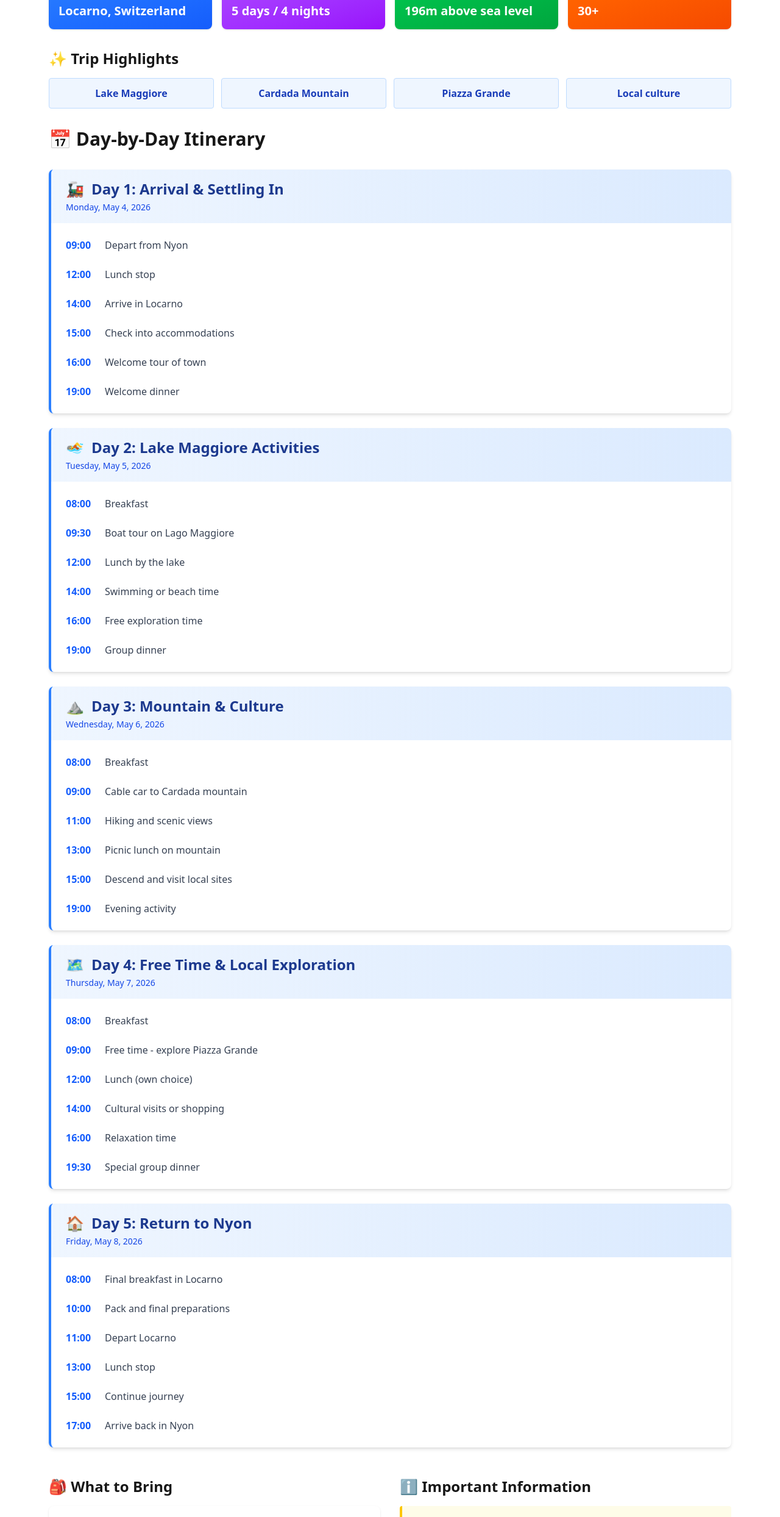
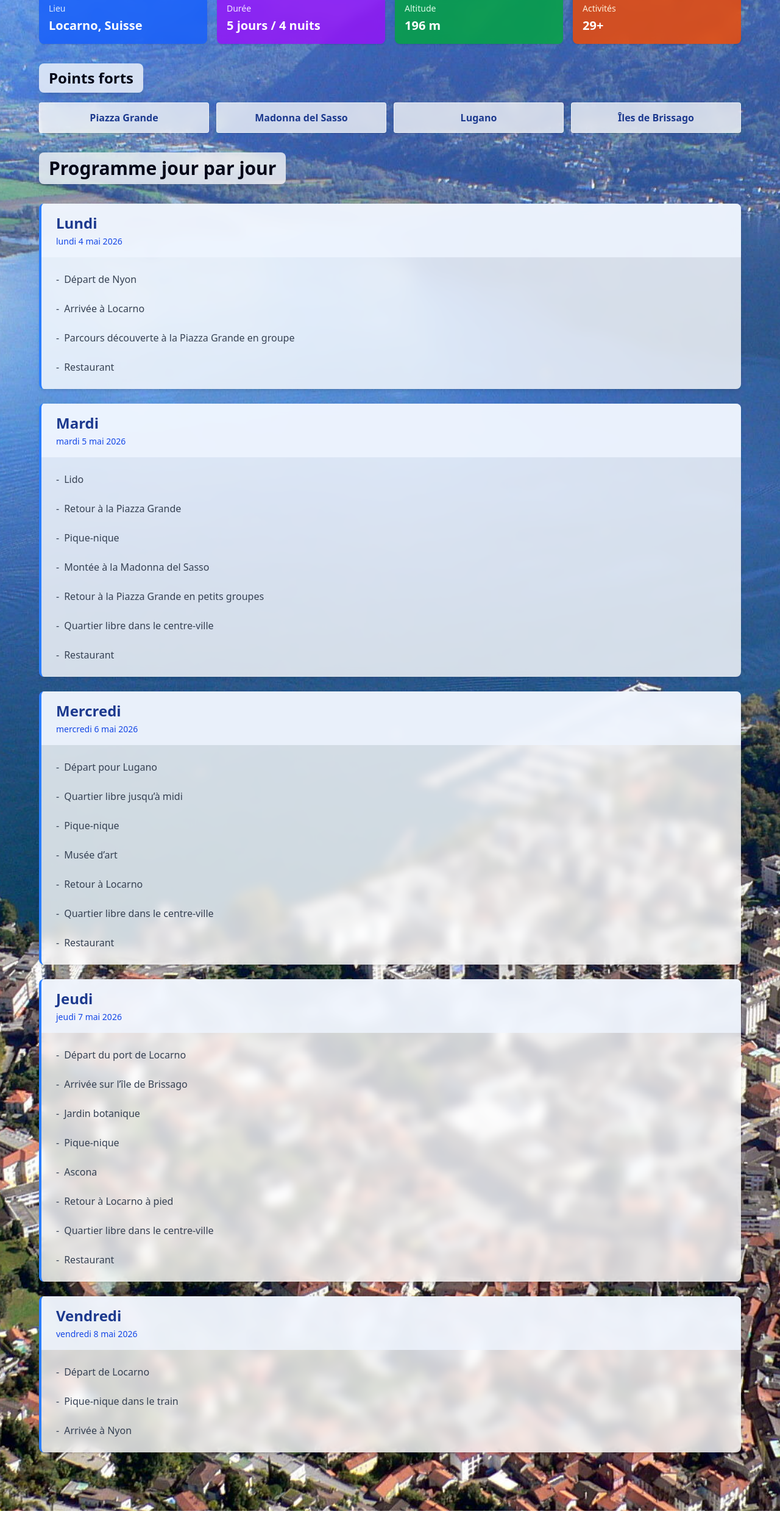
Before and after one commit to albertodicaprio/site11vp1-nextjs, a Next.js app: page /class-trip in a window 1280 px wide. Shown: the part 268-2756 px from the top of the page at 61% size. Built offline with nearby package versions, Linux system fonts and the light colour scheme.

Commit message:
add background

```diff
--- a/app/class-trip/page.tsx
+++ b/app/class-trip/page.tsx
@@ -1,41 +1,48 @@
 import { tripDays, tripInfo, getTotalActivities } from '@/data/tripDays';
+import classTripBackground from '@/locarno-porto-panoramio.jpg';
 
 export default function ClassTripPage() {
   const totalActivities = getTotalActivities();
 
   return (
-    <div className="max-w-6xl mx-auto px-4 py-12">
-      <div className="mb-12">
-        <h1 className="text-4xl font-bold mb-2">Class Trip: Locarno 2026</h1>
-        <p className="text-gray-600 mb-8">{tripInfo.duration} - A trip to Switzerland's sunny south</p>
+    <div
+      className="min-h-screen bg-slate-900 bg-cover bg-center bg-scroll px-4 py-12"
+      style={{
+        backgroundImage: `url(${classTripBackground.src})`,
+      }}
+    >
+      <div className="max-w-6xl mx-auto">
+        <div className="inline-block bg-white/75 px-4 py-3 rounded-lg shadow-lg backdrop-blur-sm mb-12">
+          <h1 className="text-4xl font-bold mb-2 text-slate-950">Journal du voyage à Locarno</h1>
+          <p className="text-slate-800">Voici ce que l&apos;on a fait pendant le voyage</p>
         </div>
 
         {/* Trip Overview Cards */}
         <div className="grid grid-cols-2 md:grid-cols-4 gap-4 mb-8">
-        <div className="bg-gradient-to-br from-blue-500 to-blue-600 text-white p-4 rounded-lg shadow">
-          <p className="text-sm text-blue-100 mb-1">Location</p>
+          <div className="bg-blue-600/80 text-white p-4 rounded-lg shadow backdrop-blur-sm">
+            <p className="text-sm text-blue-100 mb-1">Lieu</p>
             <p className="text-xl font-bold">{tripInfo.destination}</p>
           </div>
-        <div className="bg-gradient-to-br from-purple-500 to-purple-600 text-white p-4 rounded-lg shadow">
-          <p className="text-sm text-purple-100 mb-1">Duration</p>
+          <div className="bg-purple-600/80 text-white p-4 rounded-lg shadow backdrop-blur-sm">
+            <p className="text-sm text-purple-100 mb-1">Durée</p>
             <p className="text-xl font-bold">{tripInfo.duration}</p>
           </div>
-        <div className="bg-gradient-to-br from-green-500 to-green-600 text-white p-4 rounded-lg shadow">
-          <p className="text-sm text-green-100 mb-1">Elevation</p>
+          <div className="bg-green-600/80 text-white p-4 rounded-lg shadow backdrop-blur-sm">
+            <p className="text-sm text-green-100 mb-1">Altitude</p>
             <p className="text-xl font-bold">{tripInfo.elevation}</p>
           </div>
-        <div className="bg-gradient-to-br from-orange-500 to-orange-600 text-white p-4 rounded-lg shadow">
-          <p className="text-sm text-orange-100 mb-1">Activities</p>
+          <div className="bg-orange-600/80 text-white p-4 rounded-lg shadow backdrop-blur-sm">
+            <p className="text-sm text-orange-100 mb-1">Activités</p>
             <p className="text-xl font-bold">{totalActivities}+</p>
           </div>
         </div>
 
         {/* Highlights */}
         <div className="mb-8">
-        <h2 className="text-2xl font-bold mb-4">✨ Trip Highlights</h2>
+          <h2 className="inline-block text-2xl font-bold mb-4 text-slate-950 bg-white/75 px-4 py-2 rounded-lg shadow-lg backdrop-blur-sm">Points forts</h2>
           <div className="grid grid-cols-2 md:grid-cols-4 gap-3">
             {tripInfo.highlights.map((highlight, idx) => (
-            <div key={idx} className="bg-blue-50 border border-blue-200 px-4 py-3 rounded text-center font-semibold text-blue-800">
+              <div key={idx} className="bg-white/75 border border-white/60 px-4 py-3 rounded text-center font-semibold text-blue-900 shadow backdrop-blur-sm">
                 {highlight}
               </div>
             ))}
@@ -44,18 +51,17 @@ export default function ClassTripPage() {
 
         {/* Day-by-Day Itinerary */}
         <div className="mb-12">
-        <h2 className="text-3xl font-bold mb-8">📅 Day-by-Day Itinerary</h2>
+          <h2 className="inline-block text-3xl font-bold mb-8 text-slate-950 bg-white/75 px-4 py-2 rounded-lg shadow-lg backdrop-blur-sm">Programme jour par jour</h2>
           <div className="space-y-6">
             {tripDays.map((tripDay, idx) => (
-            <div key={idx} className="bg-white rounded-lg shadow-md overflow-hidden border-l-4 border-blue-500">
-              <div className="bg-gradient-to-r from-blue-50 to-blue-100 px-6 py-4">
+              <div key={idx} className="bg-white/80 rounded-lg shadow-md overflow-hidden border-l-4 border-blue-500 backdrop-blur-sm">
+                <div className="bg-blue-50/80 px-6 py-4">
                   <div className="flex items-center justify-between">
                     <div>
                       <h3 className="text-2xl font-bold text-blue-900">
-                      <span className="inline-block mr-3">{tripDay.icon}</span>
-                      Day {tripDay.day}: {tripDay.title}
+                        {tripDay.title}
                       </h3>
-                    <p className="text-blue-700 text-sm mt-1">{new Date(tripDay.date).toLocaleDateString('en-US', { weekday: 'long', year: 'numeric', month: 'long', day: 'numeric' })}</p>
+                      <p className="text-blue-700 text-sm mt-1">{new Date(tripDay.date).toLocaleDateString('fr-FR', { weekday: 'long', year: 'numeric', month: 'long', day: 'numeric' })}</p>
                     </div>
                   </div>
                 </div>
@@ -63,7 +69,8 @@ export default function ClassTripPage() {
                   <div className="space-y-2">
                     {tripDay.activities.map((activity, actIdx) => (
                       <div key={actIdx} className="flex items-start py-2">
-                      <span className="font-semibold text-blue-600 mr-4 min-w-12">{activity.time}</span>
+                        {activity.time && <span className="font-semibold text-blue-600 mr-4 min-w-12">{activity.time}</span>}
+                        <span className="text-gray-700 mr-2">-</span>
                         <span className="text-gray-700">{activity.name}</span>
                       </div>
                     ))}
@@ -73,43 +80,6 @@ export default function ClassTripPage() {
             ))}
           </div>
         </div>
-
-      {/* What to Bring */}
-      <div className="grid grid-cols-1 lg:grid-cols-2 gap-8">
-        <div>
-          <h2 className="text-2xl font-bold mb-4">🎒 What to Bring</h2>
-          <ul className="space-y-2 bg-white p-6 rounded-lg shadow">
-            {tripInfo.whatToBring.map((item, idx) => (
-              <li key={idx} className="flex items-start">
-                <span className="text-green-600 mr-3 font-bold">✓</span>
-                <span className="text-gray-700">{item}</span>
-              </li>
-            ))}
-          </ul>
-        </div>
-
-        {/* Important Info */}
-        <div>
-          <h2 className="text-2xl font-bold mb-4">ℹ️ Important Information</h2>
-          <div className="space-y-4">
-            <div className="bg-yellow-50 border-l-4 border-yellow-400 p-4 rounded">
-              <h3 className="font-semibold text-yellow-800 mb-1">🏥 Travel Insurance</h3>
-              <p className="text-sm text-yellow-700">Make sure to have travel insurance that covers accidents and medical emergencies.</p>
-            </div>
-            <div className="bg-blue-50 border-l-4 border-blue-400 p-4 rounded">
-              <h3 className="font-semibold text-blue-800 mb-1">💰 Budget</h3>
-              <p className="text-sm text-blue-700">Estimated budget includes transport, accommodation, most meals, and activities. Bring extra for personal items.</p>
-            </div>
-            <div className="bg-green-50 border-l-4 border-green-400 p-4 rounded">
-              <h3 className="font-semibold text-green-800 mb-1">📱 Communication</h3>
-              <p className="text-sm text-green-700">Check if your mobile plan includes roaming. Consider getting a local SIM if needed.</p>
-            </div>
-            <div className="bg-purple-50 border-l-4 border-purple-400 p-4 rounded">
-              <h3 className="font-semibold text-purple-800 mb-1">🚌 Transport</h3>
-              <p className="text-sm text-purple-700">We'll travel by coach from Nyon. Departure time will be confirmed 1 week before the trip.</p>
-            </div>
-          </div>
-        </div>
       </div>
     </div>
   );
--- a/app/layout.tsx
+++ b/app/layout.tsx
@@ -32,7 +32,7 @@ export default function RootLayout({
         <main className="min-h-screen">
           {children}
         </main>
-        <footer className="bg-gray-800 text-white py-4 mt-16">
+        <footer className="text-gray-600 py-4 mt-1">
           <div className="max-w-6xl mx-auto px-4 text-center">
             <p>&copy; 2026 Classe 11VP1, tous droits réservés.</p>
           </div>
--- a/app/private/page.tsx
+++ b/app/private/page.tsx
@@ -12,6 +12,9 @@ interface ActivityProposal {
   status: string | null;
   timestamp: string;
 }
+
+const privatePageBackground =
+  'https://media.myswitzerland.com/image/fetch/w_2560,h_1120,c_limit,f_auto,q_auto,e_sharpen:50/https%3A%2F%2Fwww.myswitzerland.com%2F-%2Fmedia%2Fcelum%20connect%2F2025%2F08%2F14%2F06%2F19%2F10%2Fnyon-chateau.jpg';
 
 export default function PrivatePage() {
   const [isLoggedIn, setIsLoggedIn] = useState(false);
@@ -145,7 +148,13 @@ export default function PrivatePage() {
 
   if (!isLoggedIn) {
     return (
-      <div className="max-w-2xl mx-auto px-4 py-12">
+      <div
+        className="min-h-screen bg-slate-900 bg-cover bg-center bg-scroll px-4 py-12"
+        style={{
+          backgroundImage: `url(${privatePageBackground})`,
+        }}
+      >
+        <div className="max-w-2xl mx-auto">
           <div className="bg-gradient-to-br from-purple-500 to-purple-600 text-white rounded-lg shadow-lg p-8 text-center">
             <h1 className="text-4xl font-bold mb-2">Espace Privé</h1>
             <p className="text-purple-100 mb-8">Classe 11VP1 - Zone Exclusive</p>
@@ -181,14 +190,21 @@ export default function PrivatePage() {
             </form>
           </div>
         </div>
+      </div>
     );
   }
 
   return (
-    <div className="max-w-6xl mx-auto px-4 py-12">
+    <div
+      className="min-h-screen bg-slate-900 bg-cover bg-center bg-scroll px-4 py-12"
+      style={{
+        backgroundImage: `url(${privatePageBackground})`,
+      }}
+    >
+      <div className="max-w-6xl mx-auto">
         <div className="flex justify-between items-center mb-8">
           <div>
-          <h1 className="text-4xl font-bold">Bienvenu à l'espace privé de la 11VP1</h1>
+            <h1 className="text-4xl font-bold">Bienvenue à l'espace privé de la 11VP1</h1>
             <p className="text-gray-600 mt-2">Propose des activités à faire entre amis</p>
           </div>
           <button
@@ -294,5 +310,6 @@ export default function PrivatePage() {
           </div>
         </div>
       </div>
+    </div>
   );
 }
--- a/app/weather/page.tsx
+++ b/app/weather/page.tsx
@@ -1,6 +1,8 @@
 'use client';
 
 import { useEffect, useState, useRef } from 'react';
+
+const weatherPageBackground = 'https://www.vaud.ch/app/uploads/2025/11/Nyon9-scaled.jpg';
 
 function buildCurrentWeather(setCurrentWeather: any, hourData: any) {
   // Update current weather with the most recent hourly data before now
@@ -274,14 +276,22 @@ export default function WeatherPage() {
   }, []);
 
   return (
-    <div className="max-w-6xl mx-auto px-4 py-12">
-      <h1 className="text-4xl font-bold mb-2">Meteo à Nyon, Suisse</h1>
-      <p className="text-gray-600 mb-8">Location: 46.38°N, 6.24°E</p>
+    <div
+      className="min-h-screen bg-slate-900 bg-cover bg-center bg-scroll px-4 py-12"
+      style={{
+        backgroundImage: `url(${weatherPageBackground})`,
+      }}
+    >
+      <div className="max-w-6xl mx-auto">
+        <div className="inline-block bg-white/75 px-4 py-3 rounded-lg shadow-lg backdrop-blur-sm mb-8">
+          <h1 className="text-4xl font-bold mb-2 text-slate-950">Meteo à Nyon, Suisse</h1>
+          <p className="text-slate-800">Location: 46.38°N, 6.24°E</p>
+        </div>
 
         {/* Current Weather */}
         <div className="grid grid-cols-1 lg:grid-cols-3 gap-6 mb-8">
           {/* Main Weather Card */}
-        <div className="lg:col-span-2 bg-gradient-to-br from-blue-400 to-blue-600 text-white p-8 rounded-lg shadow-lg">
+          <div className="lg:col-span-2 bg-blue-600/80 text-white p-8 rounded-lg shadow-lg backdrop-blur-sm">
             <h2 className="text-2xl font-semibold mb-6">Meteo actuelle</h2>
             <div className="flex justify-between items-center">
               <div>
@@ -296,13 +306,13 @@ export default function WeatherPage() {
                 <p className="text-blue-100 text-sm mt-2">Ressenti:{currentWeather.feelsLike}°C</p>
               </div>
               <div className="text-right">
-              <div className="bg-white bg-opacity-20 rounded-lg p-4">
-                <p className="text-blue-600 text-sm">Humidité: </p>
-                <p className="text-3xl font-bold text-blue-600">{currentWeather.humidity}%</p>
+                <div className="bg-white/70 rounded-lg p-4 backdrop-blur-sm">
+                  <p className="text-blue-900 text-sm">Humidité: </p>
+                  <p className="text-3xl font-bold text-blue-900">{currentWeather.humidity}%</p>
                 </div>
-              <div className="bg-white bg-opacity-20 rounded-lg p-4 mt-4">
-                <p className="text-blue-600 text-sm">Vitesse du vent:</p>
-                <p className="text-3xl font-bold text-blue-600">{currentWeather.windSpeed} km/h</p>
+                <div className="bg-white/70 rounded-lg p-4 mt-4 backdrop-blur-sm">
+                  <p className="text-blue-900 text-sm">Vitesse du vent:</p>
+                  <p className="text-3xl font-bold text-blue-900">{currentWeather.windSpeed} km/h</p>
                 </div>
               </div>
             </div>
@@ -311,21 +321,22 @@ export default function WeatherPage() {
 
         {/* 24-Hour Forecast */}
         <div className="mb-8">
-        <h2 className="text-3xl font-bold mb-6">prévision 24 heures</h2>
-        <div className="bg-white rounded-lg shadow overflow-hidden" style={{ height: '300px' }}>
+          <h2 className="inline-block text-3xl font-bold mb-6 text-slate-950 bg-white/75 px-4 py-2 rounded-lg shadow-lg backdrop-blur-sm">prévision 24 heures</h2>
+          <div className="bg-white/75 rounded-lg shadow overflow-hidden backdrop-blur-sm" style={{ height: '300px' }}>
             <canvas id="dayTempChart"></canvas>
           </div>
         </div>
 
         {/* 8-Day Forecast */}
         <div>
-        <h2 className="text-3xl font-bold mb-6">prévision 8 jours</h2>
-        <div className="bg-white rounded-lg shadow overflow-hidden" style={{ height: '300px' }}>
+          <h2 className="inline-block text-3xl font-bold mb-6 text-slate-950 bg-white/75 px-4 py-2 rounded-lg shadow-lg backdrop-blur-sm">prévision 8 jours</h2>
+          <div className="bg-white/75 rounded-lg shadow overflow-hidden backdrop-blur-sm" style={{ height: '300px' }}>
             <canvas id="weekTempChart"></canvas>
           </div>
-        <p className="text-sm text-gray-600 mt-4 italic">
-          Données meteo en temps réel via <a href="https://developer.srgssr.ch/en/apis/srf-meteoapi-v2" target="_blank">SRG SSR API</a>
+          <p className="inline-block text-sm text-slate-950 bg-white/75 px-3 py-2 rounded mt-4 italic shadow-lg backdrop-blur-sm">
+            Données meteo en temps réel via <a href="https://developer.srgssr.ch/en/apis/srf-meteoapi-v2" target="_blank" className="font-semibold underline">SRG SSR API</a>
           </p>
+        </div>
       </div>
     </div>
   );
--- a/data/events.ts
+++ b/data/events.ts
@@ -52,7 +52,7 @@ export const holidays: Holiday[] = [
     type: 'single-day',
   },
   {
-    name: 'Summer Vacation',
+    name: 'Vacances d\'été',
     startDate: '2026-06-27',
     endDate: '2026-08-31',
     type: 'vacation',
--- a/data/tripDays.ts
+++ b/data/tripDays.ts
@@ -1,5 +1,5 @@
 /**
- * Class trip itinerary for Locarno
+ * Programme du voyage de classe a Locarno
  * May 4-8, 2026
  */
 
@@ -12,7 +12,6 @@ export interface TripDay {
   day: number;
   date: string; // ISO format: YYYY-MM-DD
   title: string;
-  icon: string;
   activities: Activity[];
 }
 
@@ -20,71 +19,65 @@ export const tripDays: TripDay[] = [
   {
     day: 1,
     date: '2026-05-04',
-    title: 'Arrival & Settling In',
-    icon: '🚂',
+    title: 'Lundi',
     activities: [
-      { time: '09:00', name: 'Depart from Nyon' },
-      { time: '12:00', name: 'Lunch stop' },
-      { time: '14:00', name: 'Arrive in Locarno' },
-      { time: '15:00', name: 'Check into accommodations' },
-      { time: '16:00', name: 'Welcome tour of town' },
-      { time: '19:00', name: 'Welcome dinner' },
+      { time: '', name: 'Départ de Nyon' },
+      { time: '', name: 'Arrivée à Locarno' },
+      { time: '', name: 'Parcours découverte à la Piazza Grande en groupe' },
+      { time: '', name: 'Restaurant' },
     ],
   },
   {
     day: 2,
     date: '2026-05-05',
-    title: 'Lake Maggiore Activities',
-    icon: '🏊',
+    title: 'Mardi',
     activities: [
-      { time: '08:00', name: 'Breakfast' },
-      { time: '09:30', name: 'Boat tour on Lago Maggiore' },
-      { time: '12:00', name: 'Lunch by the lake' },
-      { time: '14:00', name: 'Swimming or beach time' },
-      { time: '16:00', name: 'Free exploration time' },
-      { time: '19:00', name: 'Group dinner' },
+      { time: '', name: 'Lido' },
+      { time: '', name: 'Retour à la Piazza Grande' },
+      { time: '', name: 'Pique-nique' },
+      { time: '', name: 'Montée à la Madonna del Sasso' },
+      { time: '', name: 'Retour à la Piazza Grande en petits groupes' },
+      { time: '', name: 'Quartier libre dans le centre-ville' },
+      { time: '', name: 'Restaurant' },
     ],
   },
   {
     day: 3,
     date: '2026-05-06',
-    title: 'Mountain & Culture',
-    icon: '⛰️',
+    title: 'Mercredi',
     activities: [
-      { time: '08:00', name: 'Breakfast' },
-      { time: '09:00', name: 'Cable car to Cardada mountain' },
-      { time: '11:00', name: 'Hiking and scenic views' },
-      { time: '13:00', name: 'Picnic lunch on mountain' },
-      { time: '15:00', name: 'Descend and visit local sites' },
-      { time: '19:00', name: 'Evening activity' },
+      { time: '', name: 'Départ pour Lugano' },
+      { time: '', name: 'Quartier libre jusqu’à midi' },
+      { time: '', name: 'Pique-nique' },
+      { time: '', name: 'Musée d’art' },
+      { time: '', name: 'Retour à Locarno' },
+      { time: '', name: 'Quartier libre dans le centre-ville' },
+      { time: '', name: 'Restaurant' },
     ],
   },
   {
     day: 4,
     date: '2026-05-07',
-    title: 'Free Time & Local Exploration',
-    icon: '🗺️',
+    title: 'Jeudi',
     activities: [
-      { time: '08:00', name: 'Breakfast' },
-      { time: '09:00', name: 'Free time - explore Piazza Grande' },
-      { time: '12:00', name: 'Lunch (own choice)' },
-      { time: '14:00', name: 'Cultural visits or shopping' },
-      { time: '16:00', name: 'Relaxation time' },
-      { time: '19:30', name: 'Special group dinner' },
+      { time: '', name: 'Départ du port de Locarno' },
+      { time: '', name: 'Arrivée sur l’île de Brissago' },
+      { time: '', name: 'Jardin botanique' },
+      { time: '', name: 'Pique-nique' },
+      { time: '', name: 'Ascona' },
+      { time: '', name: 'Retour à Locarno à pied' },
+      { time: '', name: 'Quartier libre dans le centre-ville' },
+      { time: '', name: 'Restaurant' },
     ],
   },
   {
     day: 5,
     date: '2026-05-08',
-    title: 'Return to Nyon',
-    icon: '🏠',
+    title: 'Vendredi',
     activities: [
-      { time: '08:00', name: 'Final breakfast in Locarno' },
-      { time: '10:00', name: 'Pack and final preparations' },
-      { time: '11:00', name: 'Depart Locarno' },
-      { time: '13:00', name: 'Lunch stop' },
-      { time: '15:00', name: 'Continue journey' },
-      { time: '17:00', name: 'Arrive back in Nyon' },
+      { time: '', name: 'Départ de Locarno' },
+      { time: '', name: 'Pique-nique dans le train' },
+      { time: '', name: 'Arrivée à Nyon' },
     ],
   },
 ];
@@ -93,20 +86,20 @@ export const tripDays: TripDay[] = [
  * Trip metadata
  */
 export const tripInfo = {
-  destination: 'Locarno, Switzerland',
+  destination: 'Locarno, Suisse',
   startDate: '2026-05-04',
   endDate: '2026-05-08',
-  duration: '5 days / 4 nights',
-  elevation: '196m above sea level',
-  highlights: ['Lake Maggiore', 'Cardada Mountain', 'Piazza Grande', 'Local culture'],
+  duration: '5 jours / 4 nuits',
+  elevation: '196 m',
+  highlights: ['Piazza Grande', 'Madonna del Sasso', 'Lugano', 'Îles de Brissago'],
   whatToBring: [
-    'Passport and travel documents',
-    'Comfortable walking shoes',
-    'Swimsuit and sunscreen (SPF 30+)',
-    'Light jacket (evenings can be cool)',
-    'Personal medications',
-    'Backpack for daily activities',
-    'Cash and credit card',
+    'Carte d’identité et documents de voyage',
+    'Chaussures confortables',
+    'Maillot de bain et crème solaire',
+    'Veste légère',
+    'Médicaments personnels',
+    'Sac à dos pour les activités',
+    'Argent de poche',
   ],
 };
 
```
Also changed, not shown: app/page.tsx (+30 -21 lines), locarno-porto-panoramio.jpg (added). Lines whose indentation alone changed are shown as unchanged.
